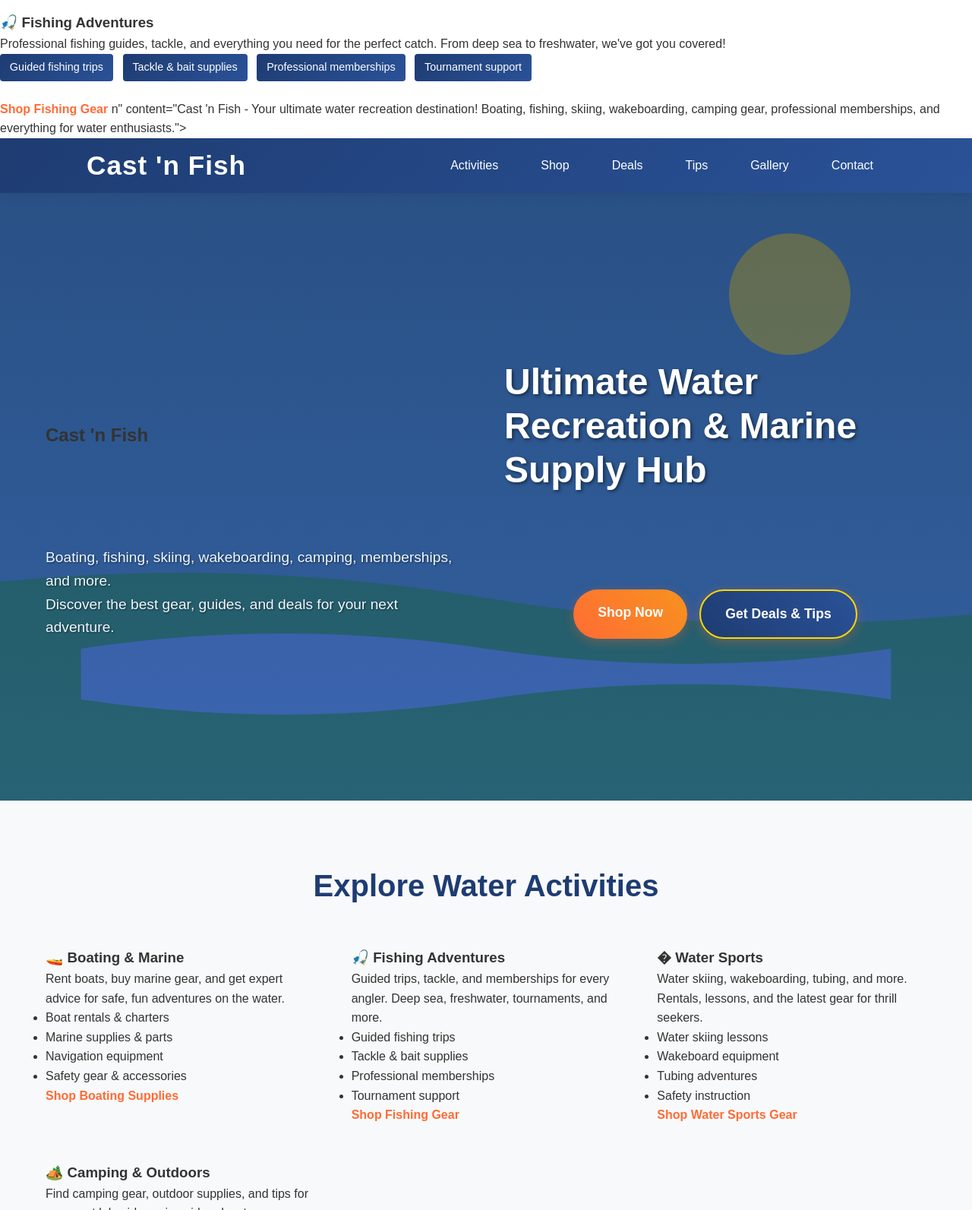
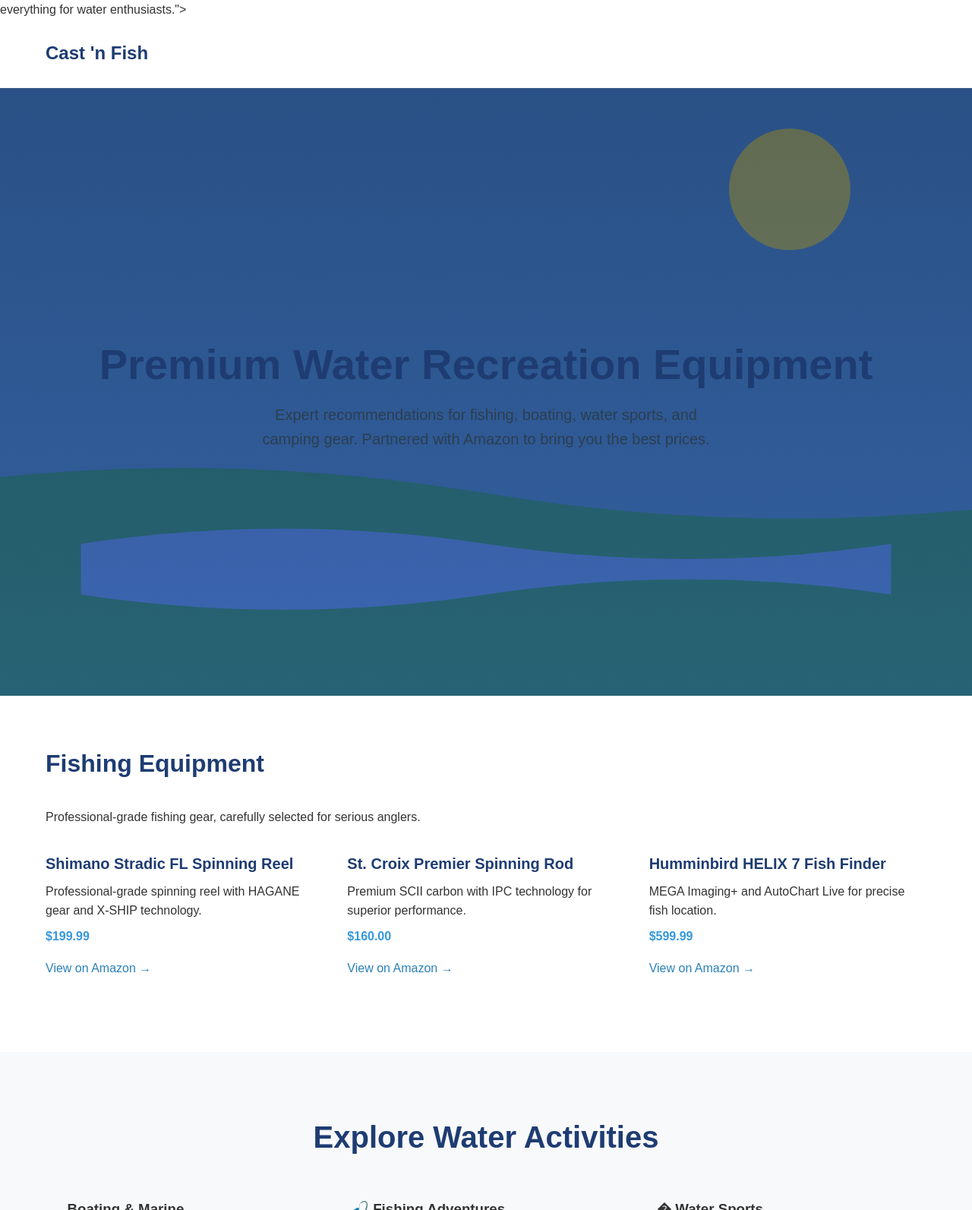
Before and after one commit to tcasten/castnfish.com, a plain HTML site: page index.html in a window 1280 px wide. Shown: the part 1207-2800 px from the top of the page at 76% size. Drawn offline with Linux system fonts and the light colour scheme.

Commit message:
Complete redesign: clean, modern layout with improved Amazon integration

```diff
--- a/index.html
+++ b/index.html
@@ -4,9 +4,12 @@
 <head>
     <meta charset="UTF-8">
     <meta name="viewport" content="width=device-width, initial-scale=1.0">
-    <meta             <div class="hero-actions">
-                <a href="#shop" class="cta-button">Start Shopping</a>
-                      <div class="shop-intro">Find everything you need for your water adventures! We partner with top brands and Amazon to bring you the best deals on marine and outdoor equipment.</div>
+    <title>Cast 'n Fish - Premium Water Recreation Equipment</title>
+    <meta name="description" content="Discover premium water recreation equipment. Expert recommendations for fishing, boating, water sports, and camping gear.">
+    <link rel="stylesheet" href="css/modern.css">
+    <link rel="preconnect" href="https://fonts.googleapis.com">
+    <link rel="preconnect" href="https://fonts.gstatic.com" crossorigin>
+    <link href="https://fonts.googleapis.com/css2?family=Inter:wght@400;500;600;700;800&display=swap" rel="stylesheet">
 
             <!-- Search Bar -->
             <div class="search-container">
@@ -143,33 +146,49 @@
     </script>
 </head>
 <body>
-    <!-- Header -->
-    <header class="header redesigned-header">
-        <nav class="navbar redesigned-navbar">
-            <div class="nav-container redesigned-nav-container">
-                <a href="#home" class="nav-logo redesigned-logo">Cast 'n Fish</a>
-                <ul class="nav-menu redesigned-nav-menu">
-                    <li><a href="#activities">Activities</a></li>
-                    <li><a href="#shop">Shop</a></li>
-                    <li><a href="#promotions">Deals</a></li>
-                    <li><a href="#tips">Tips</a></li>
-                    <li><a href="#gallery">Gallery</a></li>
-                    <li><a href="#contact">Contact</a></li>
-                </ul>
+    <nav class="nav">
+        <div class="container nav-inner">
+            <a href="#" class="nav-brand">Cast 'n Fish</a>
+            <div class="nav-links">
+                <a href="#fishing" class="nav-link">Fishing</a>
+                <a href="#boating" class="nav-link">Boating</a>
+                <a href="#watersports" class="nav-link">Water Sports</a>
+                <a href="#camping" class="nav-link">Camping</a>
+                <a href="#tips" class="nav-link">Tips & Guides</a>
             </div>
-        </nav>
+        </div>
+    </nav>
+
+    <header class="hero">
+        <div class="container">
+            <h1 class="hero-title">Premium Water Recreation Equipment</h1>
+            <p class="hero-subtitle">Expert recommendations for fishing, boating, water sports, and camping gear. Partnered with Amazon to bring you the best prices.</p>
+        </div>
     </header>
 
-    <!-- Hero Section -->
-    <section id="home" class="hero redesigned-hero">
-        <div class="hero-bg-image"></div>
-        <div class="hero-content redesigned-hero-content">
-            <h1 class="hero-title">Cast 'n Fish</h1>
-            <h2 class="hero-subtitle">Ultimate Water Recreation & Marine Supply Hub</h2>
-            <p class="hero-desc">Boating, fishing, skiing, wakeboarding, camping, memberships, and more.<br>Discover the best gear, guides, and deals for your next adventure.</p>
-            <div class="hero-actions">
-                <a href="#shop" class="cta-button redesigned-cta">Shop Now</a>
-                <a href="#newsletter" class="cta-button redesigned-cta secondary">Get Deals & Tips</a>
+    <section id="fishing" class="section">
+        <div class="container">
+            <h2 class="section-title">Fishing Equipment</h2>
+            <p>Professional-grade fishing gear, carefully selected for serious anglers.</p>
+            <div class="product-grid">
+                <div class="product">
+                    <h3 class="product-title">Shimano Stradic FL Spinning Reel</h3>
+                    <p>Professional-grade spinning reel with HAGANE gear and X-SHIP technology.</p>
+                    <span class="product-price">$199.99</span>
+                    <a href="https://amazon.com/dp/B07NQNG3V8" class="amazon-link" target="_blank">View on Amazon →</a>
+                </div>
+                <div class="product">
+                    <h3 class="product-title">St. Croix Premier Spinning Rod</h3>
+                    <p>Premium SCII carbon with IPC technology for superior performance.</p>
+                    <span class="product-price">$160.00</span>
+                    <a href="https://amazon.com/dp/B07NF8DKVY" class="amazon-link" target="_blank">View on Amazon →</a>
+                </div>
+                <div class="product">
+                    <h3 class="product-title">Humminbird HELIX 7 Fish Finder</h3>
+                    <p>MEGA Imaging+ and AutoChart Live for precise fish location.</p>
+                    <span class="product-price">$599.99</span>
+                    <a href="https://amazon.com/dp/B07NFZV8TM" class="amazon-link" target="_blank">View on Amazon →</a>
+                </div>
             </div>
         </div>
     </section>
```
